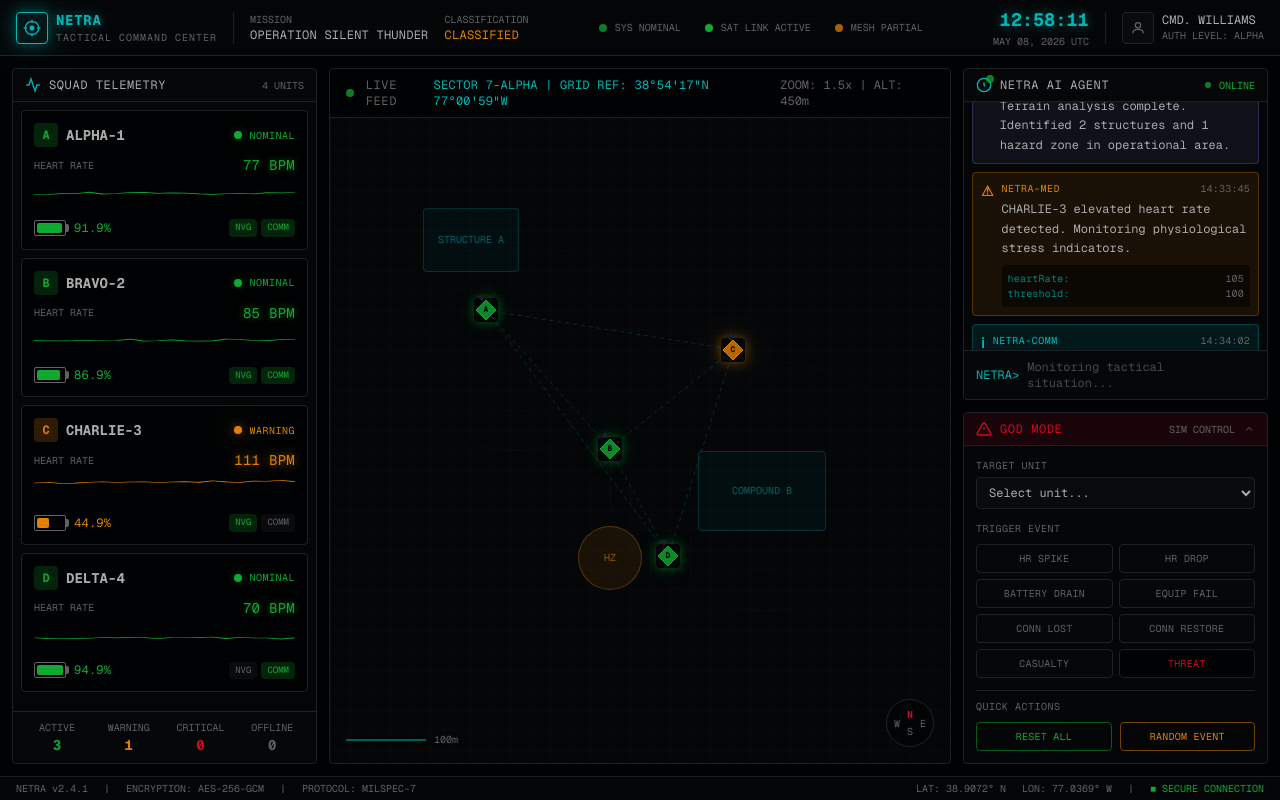
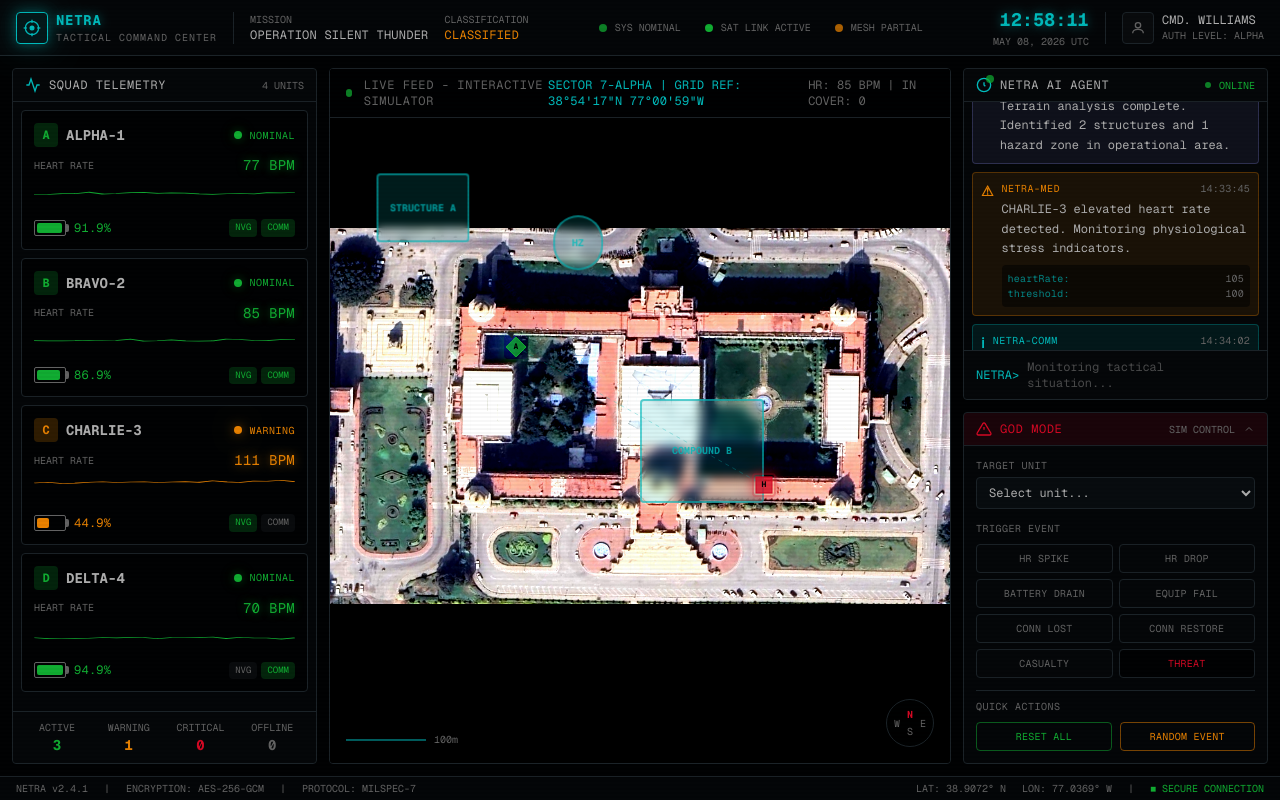
Before and after one commit to Ysh0910/NetraAI, a Next.js app: page / in a window 1280 px wide. Built offline with nearby package versions, Linux system fonts and the light colour scheme.

Commit message:
feat: implement interactive tactical map simulator with draggable units and telemetry

```diff
--- a/components/tactical-map.jsx
+++ b/components/tactical-map.jsx
@@ -1,9 +1,30 @@
 "use client";
 
-import { useState, useCallback } from "react";
+import { useState, useCallback, useEffect, useRef } from "react";
 
 export function TacticalMap({ soldiers, selectedSoldier, onSelectSoldier }) {
   const [hoveredSoldier, setHoveredSoldier] = useState(null);
+  const mapRef = useRef(null);
+
+  // Draggable unit positions (percentage-based)
+  const [soldierPos, setSoldierPos] = useState({ x: 30, y: 40 });
+  const [enemyPos, setEnemyPos] = useState({ x: 70, y: 60 });
+
+  // Tracking drag state
+  const [dragging, setDragging] = useState(null);
+  const [dragOffset, setDragOffset] = useState({ x: 0, y: 0 });
+
+  // Telemetry data
+  const [inCover, setInCover] = useState(0);
+  const [heartRate, setHeartRate] = useState(75);
+  const [soldierStatus, setSoldierStatus] = useState("nominal");
+
+  // Safe zones (cover areas) - define as percentage-based coordinates
+  const safeZones = [
+    { id: "Structure A", x: 15, y: 20, w: 15, h: 10 },
+    { id: "Compound B", x: 60, y: 55, w: 20, h: 15 },
+    { id: "HZ", x: 40, y: 25, w: 8, h: 8, isCircle: true },
+  ];
 
   const getStatusColor = useCallback((status) => {
     switch (status) {
@@ -31,173 +52,233 @@ export function TacticalMap({ soldiers, selectedSoldier, onSelectSoldier }) {
     }
   }, []);
 
+  // Collision detection: Check if soldier is in cover
+  const checkCover = useCallback((pos) => {
+    for (const zone of safeZones) {
+      if (zone.isCircle) {
+        // Circle collision
+        const dx = pos.x - zone.x;
+        const dy = pos.y - zone.y;
+        const distance = Math.sqrt(dx * dx + dy * dy);
+        if (distance <= zone.w / 2) {
+          return 1;
+        }
+      } else {
+        // Rectangle collision
+        if (
+          pos.x >= zone.x &&
+          pos.x <= zone.x + zone.w &&
+          pos.y >= zone.y &&
+          pos.y <= zone.y + zone.h
+        ) {
+          return 1;
+        }
+      }
+    }
+    return 0;
+  }, []);
+
+  // Calculate distance between soldier and enemy
+  const calculateDistance = useCallback((pos1, pos2) => {
+    const dx = pos2.x - pos1.x;
+    const dy = pos2.y - pos1.y;
+    return Math.sqrt(dx * dx + dy * dy);
+  }, []);
+
+  // Map distance to heart rate (75 BPM baseline at distance > 50%, max 160 BPM at distance < 5%)
+  const calculateHeartRate = useCallback((distance) => {
+    const maxDistance = 50; // Baseline at > 50% map distance
+    const minDistance = 5; // Max heart rate at < 5% map distance
+
+    if (distance >= maxDistance) {
+      return 75;
+    } else if (distance <= minDistance) {
+      return 160;
+    } else {
+      // Linear interpolation between 75 and 160
+      const ratio = (maxDistance - distance) / (maxDistance - minDistance);
+      return Math.round(75 + (160 - 75) * ratio);
+    }
+  }, []);
+
+  // Get soldier status based on heart rate
+  const getHeartRateStatus = useCallback((hr) => {
+    if (hr < 90) return "nominal";
+    if (hr < 130) return "warning";
+    return "critical";
+  }, []);
+
+  // Drag handlers
+  const handleMouseDown = (e, unitType) => {
+    if (!mapRef.current) return;
+
+    const rect = mapRef.current.getBoundingClientRect();
+    const clickX = ((e.clientX - rect.left) / rect.width) * 100;
+    const clickY = ((e.clientY - rect.top) / rect.height) * 100;
+
+    const currentPos = unitType === "soldier" ? soldierPos : enemyPos;
+
+    setDragging(unitType);
+    setDragOffset({
+      x: clickX - currentPos.x,
+      y: clickY - currentPos.y,
+    });
+  };
+
+  const handleMouseMove = (e) => {
+    if (!dragging || !mapRef.current) return;
+
+    const rect = mapRef.current.getBoundingClientRect();
+    const moveX = ((e.clientX - rect.left) / rect.width) * 100;
+    const moveY = ((e.clientY - rect.top) / rect.height) * 100;
+
+    const newX = Math.max(0, Math.min(100, moveX - dragOffset.x));
+    const newY = Math.max(0, Math.min(100, moveY - dragOffset.y));
+
+    if (dragging === "soldier") {
+      setSoldierPos({ x: newX, y: newY });
+    } else if (dragging === "enemy") {
+      setEnemyPos({ x: newX, y: newY });
+    }
+  };
+
+  const handleMouseUp = () => {
+    setDragging(null);
+  };
+
+  // Update telemetry data whenever positions change
+  useEffect(() => {
+    const newCover = checkCover(soldierPos);
+    setInCover(newCover);
+
+    const distance = calculateDistance(soldierPos, enemyPos);
+    const newHeartRate = calculateHeartRate(distance);
+    setHeartRate(newHeartRate);
+
+    const newStatus = getHeartRateStatus(newHeartRate);
+    setSoldierStatus(newStatus);
+  }, [soldierPos, enemyPos, checkCover, calculateDistance, calculateHeartRate, getHeartRateStatus]);
+
+  // Output telemetry payload
+  useEffect(() => {
+    const payload = {
+      unit_id: "ALPHA-1",
+      coordinates: {
+        x: Math.round(soldierPos.x),
+        y: Math.round(soldierPos.y),
+      },
+      heart_rate: heartRate,
+      in_cover: inCover,
+    };
+
+    console.log("TELEMETRY_PAYLOAD:", payload);
+  }, [soldierPos, heartRate, inCover]);
+
   return (
-    <div className="relative w-full h-full bg-card rounded border border-border overflow-hidden">
+    <div
+      ref={mapRef}
+      className="relative w-full h-full bg-card rounded border border-border overflow-hidden cursor-grab active:cursor-grabbing"
+      onMouseMove={handleMouseMove}
+      onMouseUp={handleMouseUp}
+      onMouseLeave={handleMouseUp}
+    >
+      {/* Satellite/Top-Down Map Background */}
+      <img
+        src="/satellite.jpg"
+        alt="Satellite Tactical Map"
+        className="absolute inset-0 w-full h-full object-contain bg-black"
+        style={{
+          filter: "contrast(1.3) brightness(1.2) saturate(1.1)"
+        }}
+      />
+
+      {/* Tactical Grid Overlay - Much Lighter */}
+      <div className="absolute inset-0 tactical-grid opacity-10" />
+
       {/* Map Header */}
-      <div className="absolute top-0 left-0 right-0 z-10 flex items-center justify-between px-4 py-2 bg-background/80 backdrop-blur-sm border-b border-border">
+      <div className="absolute top-0 left-0 right-0 z-10 flex items-center justify-between px-4 py-2 bg-background/70 backdrop-blur-sm border-b border-border">
         <div className="flex items-center gap-3">
           <div className="w-2 h-2 rounded-full bg-success animate-pulse" />
           <span className="text-xs text-muted-foreground uppercase tracking-wider">
-            LIVE FEED
+            LIVE FEED - INTERACTIVE SIMULATOR
           </span>
         </div>
         <div className="text-xs text-primary font-tactical">
           SECTOR 7-ALPHA | GRID REF: 38°54&apos;17&quot;N 77°00&apos;59&quot;W
         </div>
         <div className="text-xs text-muted-foreground">
-          ZOOM: 1.5x | ALT: 450m
+          HR: {heartRate} BPM | IN COVER: {inCover}
         </div>
       </div>
 
-      {/* Tactical Grid Background */}
-      <div className="absolute inset-0 tactical-grid" />
-
-      {/* Topographic contour lines */}
-      <svg
-        className="absolute inset-0 w-full h-full opacity-20"
-        preserveAspectRatio="none"
+      {/* Safe Zones (Cover Areas) */}
+      {safeZones.map((zone) => (
+        <div
+          key={zone.id}
+          className={`absolute border-2 border-primary/60 bg-primary/15 flex items-center justify-center backdrop-blur-xs ${
+            zone.isCircle ? "rounded-full" : "rounded"
+          }`}
+          style={{
+            left: `${zone.x}%`,
+            top: `${zone.y}%`,
+            width: `${zone.w}%`,
+            height: `${zone.h}%`,
+            transform: "translate(-50%, -50%)",
+            boxShadow: "0 0 10px rgba(var(--primary-rgb), 0.3)"
+          }}
         >
-        <defs>
-          <pattern
-            id="contour"
-            patternUnits="userSpaceOnUse"
-            width="100"
-            height="100"
-          >
-            <path
-              d="M0 50 Q25 30 50 50 T100 50"
-              fill="none"
-              stroke="currentColor"
-              strokeWidth="0.5"
-              className="text-primary"
-            />
-          </pattern>
-        </defs>
-        <ellipse
-          cx="30%"
-          cy="40%"
-          rx="20%"
-          ry="15%"
-          fill="none"
-          stroke="currentColor"
-          strokeWidth="0.5"
-          className="text-primary/30"
-        />
-        <ellipse
-          cx="30%"
-          cy="40%"
-          rx="15%"
-          ry="10%"
-          fill="none"
-          stroke="currentColor"
-          strokeWidth="0.5"
-          className="text-primary/20"
-        />
-        <ellipse
-          cx="70%"
-          cy="60%"
-          rx="25%"
-          ry="18%"
-          fill="none"
-          stroke="currentColor"
-          strokeWidth="0.5"
-          className="text-primary/30"
-        />
-        <ellipse
-          cx="70%"
-          cy="60%"
-          rx="18%"
-          ry="12%"
-          fill="none"
-          stroke="currentColor"
-          strokeWidth="0.5"
-          className="text-primary/20"
-        />
-        <path
-          d="M10% 80% Q30% 70% 50% 75% T90% 65%"
-          fill="none"
-          stroke="currentColor"
-          strokeWidth="0.5"
-          className="text-primary/25"
-        />
-        <path
-          d="M5% 90% Q25% 80% 45% 85% T85% 75%"
-          fill="none"
-          stroke="currentColor"
-          strokeWidth="0.5"
-          className="text-primary/20"
-        />
-      </svg>
-
-      {/* Terrain features */}
-      <div className="absolute top-[20%] left-[15%] w-24 h-16 border border-primary/20 rounded bg-primary/5 flex items-center justify-center">
-        <span className="text-[10px] text-primary/50 uppercase">
-          Structure A
+          <span className="text-[10px] text-primary/80 uppercase font-bold">
+            {zone.id}
           </span>
         </div>
-      <div className="absolute top-[55%] right-[20%] w-32 h-20 border border-primary/20 rounded bg-primary/5 flex items-center justify-center">
-        <span className="text-[10px] text-primary/50 uppercase">
-          Compound B
-        </span>
-      </div>
-      <div className="absolute bottom-[25%] left-[40%] w-16 h-16 border border-accent/30 rounded-full bg-accent/10 flex items-center justify-center">
-        <span className="text-[10px] text-accent/60 uppercase">HZ</span>
-      </div>
+      ))}
 
-      {/* Soldier Markers */}
-      {soldiers.map((soldier) => (
+      {/* ALPHA-1 Soldier Marker */}
       <button
-          key={soldier.id}
-          onClick={() => onSelectSoldier(soldier.id)}
-          onMouseEnter={() => setHoveredSoldier(soldier.id)}
+        onMouseDown={(e) => handleMouseDown(e, "soldier")}
+        onClick={() => onSelectSoldier("ALPHA-1")}
+        onMouseEnter={() => setHoveredSoldier("ALPHA-1")}
         onMouseLeave={() => setHoveredSoldier(null)}
-          className={`absolute transform -translate-x-1/2 -translate-y-1/2 transition-all duration-200 focus:outline-none focus:ring-2 focus:ring-primary ${
-            selectedSoldier === soldier.id ? "scale-125 z-20" : "z-10"
-          }`}
+        className={`absolute transform -translate-x-1/2 -translate-y-1/2 transition-all duration-100 focus:outline-none focus:ring-2 focus:ring-primary z-20 cursor-pointer`}
         style={{
-            left: `${soldier.position.x}%`,
-            top: `${soldier.position.y}%`,
+          left: `${soldierPos.x}%`,
+          top: `${soldierPos.y}%`,
         }}
       >
-          {/* Pulse ring for selected */}
-          {selectedSoldier === soldier.id && (
+        {/* Pulse ring for active unit */}
         <div
-              className={`absolute inset-0 w-12 h-12 -m-3 rounded-full ${getStatusColor(soldier.status).replace("text-", "bg-")}/20 animate-ping`}
+          className={`absolute inset-0 w-12 h-12 -m-3 rounded-full ${getStatusColor(soldierStatus).replace("text-", "bg-")}/20 animate-ping`}
         />
-          )}
 
         {/* Marker */}
-          <div
-            className={`relative w-6 h-6 rounded ${getGlowClass(soldier.status)}`}
-          >
+        <div className={`relative w-6 h-6 rounded ${getGlowClass(soldierStatus)}`}>
           {/* Diamond shape */}
           <svg
             viewBox="0 0 24 24"
-              className={`w-full h-full ${getStatusColor(soldier.status)}`}
+            className={`w-full h-full ${getStatusColor(soldierStatus)}`}
           >
             <path
               d="M12 2 L22 12 L12 22 L2 12 Z"
               fill="currentColor"
-                fillOpacity={soldier.status === "offline" ? 0.3 : 0.8}
+              fillOpacity="0.8"
               stroke="currentColor"
               strokeWidth="1"
             />
-
             <text
               x="12"
               y="14"
               textAnchor="middle"
               className="fill-background text-[8px] font-bold"
             >
-                {soldier.callsign.charAt(0)}
+              A
             </text>
           </svg>
 
           {/* Direction indicator */}
           <div
-              className={`absolute -top-1 left-1/2 -translate-x-1/2 w-0 h-0 border-l-[4px] border-l-transparent border-r-[4px] border-r-transparent border-b-[6px] ${getStatusColor(soldier.status).replace("text-", "border-b-")}`}
+            className={`absolute -top-1 left-1/2 -translate-x-1/2 w-0 h-0 border-l-[4px] border-l-transparent border-r-[4px] border-r-transparent border-b-[6px] ${getStatusColor(soldierStatus).replace("text-", "border-b-")}`}
             style={{
-                transform: `translateX(-50%) rotate(${soldier.heading}deg)`,
+              transform: `translateX(-50%) rotate(45deg)`,
             }}
           />
         </div>
@@ -205,44 +286,90 @@ export function TacticalMap({ soldiers, selectedSoldier, onSelectSoldier }) {
         {/* Label */}
         <div
           className={`absolute left-full ml-2 top-1/2 -translate-y-1/2 whitespace-nowrap ${
-              hoveredSoldier === soldier.id || selectedSoldier === soldier.id
-                ? "opacity-100"
-                : "opacity-0"
+            hoveredSoldier === "ALPHA-1" ? "opacity-100" : "opacity-0"
           } transition-opacity`}
         >
           <div className="bg-background/90 border border-border px-2 py-1 rounded text-xs">
-              <div
-                className={`font-bold ${getStatusColor(soldier.status)} text-glow-${soldier.status === "nominal" ? "success" : soldier.status === "warning" ? "warning" : soldier.status === "critical" ? "danger" : ""}`}
-              >
-                {soldier.callsign}
+            <div className={`font-bold ${getStatusColor(soldierStatus)}`}>
+              ALPHA-1
             </div>
             <div className="text-muted-foreground text-[10px]">
-                HR: {soldier.heartRate} | BAT: {soldier.battery}%
+              HR: {heartRate} | COVER: {inCover ? "YES" : "NO"}
             </div>
           </div>
         </div>
       </button>
-      ))}
 
-      {/* Connection lines between soldiers */}
+      {/* HOSTILE Enemy Marker */}
+      <button
+        onMouseDown={(e) => handleMouseDown(e, "enemy")}
+        onClick={() => onSelectSoldier("HOSTILE")}
+        onMouseEnter={() => setHoveredSoldier("HOSTILE")}
+        onMouseLeave={() => setHoveredSoldier(null)}
+        className={`absolute transform -translate-x-1/2 -translate-y-1/2 transition-all duration-100 focus:outline-none focus:ring-2 focus:ring-destructive z-20 cursor-pointer`}
+        style={{
+          left: `${enemyPos.x}%`,
+          top: `${enemyPos.y}%`,
+        }}
+      >
+        {/* Marker */}
+        <div className="relative w-6 h-6 rounded glow-danger">
+          {/* Square shape for enemy */}
+          <svg
+            viewBox="0 0 24 24"
+            className="w-full h-full text-destructive"
+          >
+            <rect
+              x="4"
+              y="4"
+              width="16"
+              height="16"
+              fill="currentColor"
+              fillOpacity="0.8"
+              stroke="currentColor"
+              strokeWidth="1"
+            />
+            <text
+              x="12"
+              y="14"
+              textAnchor="middle"
+              className="fill-background text-[8px] font-bold"
+            >
+              H
+            </text>
+          </svg>
+
+          {/* Pulsing indicator */}
+          <div className="absolute inset-0 w-6 h-6 rounded border-2 border-destructive/50 animate-pulse" />
+        </div>
+
+        {/* Label */}
+        <div
+          className={`absolute left-full ml-2 top-1/2 -translate-y-1/2 whitespace-nowrap ${
+            hoveredSoldier === "HOSTILE" ? "opacity-100" : "opacity-0"
+          } transition-opacity`}
+        >
+          <div className="bg-background/90 border border-destructive/50 px-2 py-1 rounded text-xs">
+            <div className="font-bold text-destructive">HOSTILE</div>
+            <div className="text-muted-foreground text-[10px]">
+              THREAT: ACTIVE
+            </div>
+          </div>
+        </div>
+      </button>
+
+      {/* Connection line between units */}
       <svg className="absolute inset-0 w-full h-full pointer-events-none">
-        {soldiers.map((soldier, i) =>
-          soldiers
-            .slice(i + 1)
-            .map((other) => (
         <line
-                key={`${soldier.id}-${other.id}`}
-                x1={`${soldier.position.x}%`}
-                y1={`${soldier.position.y}%`}
-                x2={`${other.position.x}%`}
-                y2={`${other.position.y}%`}
+          x1={`${soldierPos.x}%`}
+          y1={`${soldierPos.y}%`}
+          x2={`${enemyPos.x}%`}
+          y2={`${enemyPos.y}%`}
           stroke="currentColor"
           strokeWidth="1"
           strokeDasharray="4 4"
-                className="text-primary/20"
+          className="text-primary/30"
         />
-            )),
-        )}
       </svg>
 
       {/* Scale indicator */}
```
Also changed, not shown: public/satellite.jpg (added). Lines whose indentation alone changed are shown as unchanged.
